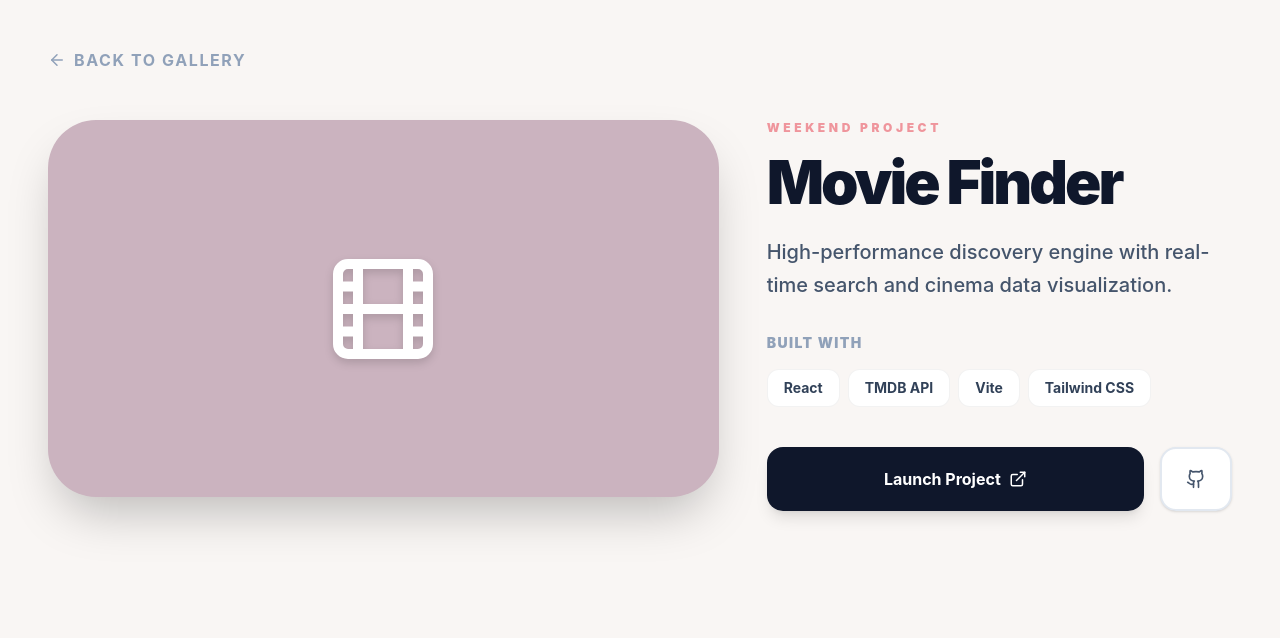
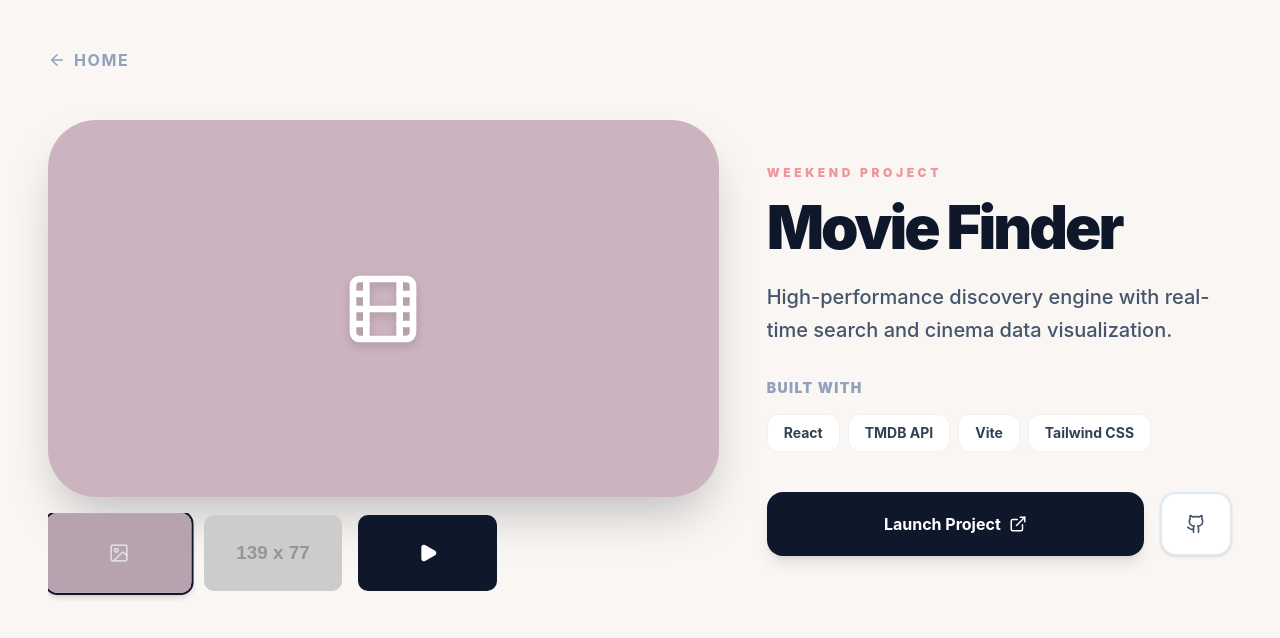
Before and after one commit to sadzebra/portfolio-web, a Next.js app: page / in a window 1280 px wide. Both pictures are taken after a click on the element "MOVIE FINDER". Shown: the top 638 px of the page. Built offline with nearby package versions, Linux system fonts and the light colour scheme.

Commit message:
Added a basic image gallery ready to add some screenshots

```diff
--- a/src/components/PortfolioMain.tsx
+++ b/src/components/PortfolioMain.tsx
@@ -35,11 +35,11 @@ export default function App() {
   const [activeModal, setActiveModal] = useState(null);
 
   const weekendProjects = [
-    { id: "whiteboard", title: "Collaborative Whiteboard", description: "Real-time shared drawing space using optimistic UI updates and sub-50ms WebSocket broadcast architecture.", icon: Edit3, color: "bg-[#95ADB6]", tags: ["Socket.io", "Canvas API", "React", "Node.js"], live: "#", repo: "https://github.com/sadzebra/collaborative-whiteboard" },
-    { id: "movie-finder", title: "Movie Finder", description: "High-performance discovery engine with real-time search and cinema data visualization.", icon: Film, color: "bg-[#CBB3BF]", tags: ["React", "TMDB API", "Vite", "Tailwind CSS"], live: "#", repo: "https://github.com/sadzebra/movies-finder" },
-    { id: "roaster", title: "Code Roaster", description: "AI-powered feedback engine using Google's Gemini API and custom persona engineering.", icon: Coffee, color: "bg-[#EF959C]", tags: ["Gemini API", "Prompt Engineering", "Express", "Docker"], live: "#", repo: "https://github.com/sadzebra/roasted-code" },
-    { id: "lab-4", title: "System Monitor", description: "Real-time dashboard for cloud infrastructure monitoring and alerting.", icon: Binary, color: "bg-[#8DA1B9]", tags: ["Go", "gRPC", "Prometheus"], live: "#", repo: "#" },
-    { id: "lab-5", title: "Logic Flow", description: "A visual programming environment for automated workflow generation.", icon: Box, color: "bg-[#DBC7BE]", tags: ["React Flow", "Zustand", "Node.js"], live: "#", repo: "#" }
+    { id: "whiteboard", title: "Collaborative Whiteboard", description: "Real-time shared drawing space using optimistic UI updates and sub-50ms WebSocket broadcast architecture.", icon: Edit3, color: "bg-[#95ADB6]", tags: ["Socket.io", "Canvas API", "React", "Node.js"], live: "#", repo: "https://github.com/sadzebra/collaborative-whiteboard", gallery: [{ type: 'icon', icon: Edit3 }, { type: 'image', url: 'https://placehold.co/139x77' }, { type: 'video', url: '#' }] },
+    { id: "movie-finder", title: "Movie Finder", description: "High-performance discovery engine with real-time search and cinema data visualization.", icon: Film, color: "bg-[#CBB3BF]", tags: ["React", "TMDB API", "Vite", "Tailwind CSS"], live: "#", repo: "https://github.com/sadzebra/movies-finder", gallery: [{ type: 'icon', icon: Edit3 }, { type: 'image', url: 'https://placehold.co/139x77' }, { type: 'video', url: '#' }] },
+    { id: "roaster", title: "Code Roaster", description: "AI-powered feedback engine using Google's Gemini API and custom persona engineering.", icon: Coffee, color: "bg-[#EF959C]", tags: ["Gemini API", "Prompt Engineering", "Express", "Docker"], live: "#", repo: "https://github.com/sadzebra/roasted-code", gallery: [{ type: 'icon', icon: Edit3 }, { type: 'image', url: 'https://placehold.co/139x77' }, { type: 'video', url: '#' }] },
+    { id: "lab-4", title: "System Monitor", description: "Real-time dashboard for cloud infrastructure monitoring and alerting.", icon: Binary, color: "bg-[#8DA1B9]", tags: ["Go", "gRPC", "Prometheus"], live: "#", repo: "#", gallery: [{ type: 'icon', icon: Edit3 }, { type: 'image', url: 'https://placehold.co/139x77' }, { type: 'video', url: '#' }] },
+    { id: "lab-5", title: "Logic Flow", description: "A visual programming environment for automated workflow generation.", icon: Box, color: "bg-[#DBC7BE]", tags: ["React Flow", "Zustand", "Node.js"], live: "#", repo: "#", gallery: [{ type: 'icon', icon: Edit3 }, { type: 'image', url: 'https://placehold.co/139x77' }, { type: 'video', url: '#' }] }
   ];
 
   const clientProjects = [
--- a/src/components/ProjectDetail.tsx
+++ b/src/components/ProjectDetail.tsx
@@ -1,10 +1,16 @@
+"use client"
+import { useState } from 'react';
 import {
   Github,
   ExternalLink,
-  ArrowLeft
+  ArrowLeft,
+  ImageIcon,
+  Play
 } from 'lucide-react';
 
 const ProjectDetail = ({ project, onBack }) => {
+  const galleryItems = project.gallery || [{ type: 'icon', icon: project.icon }];
+  const [activeMedia, setActiveMedia] = useState(galleryItems[0]);
   return (
     <div className="min-h-screen bg-[#F9F6F4] p-4 md:p-12 animate-in fade-in slide-in-from-bottom-4 duration-700">
       <button
@@ -12,15 +18,50 @@ const ProjectDetail = ({ project, onBack }) => {
         className="mb-12 flex items-center gap-2 font-bold uppercase tracking-widest text-slate-400 hover:text-slate-900 transition-colors group"
       >
         <ArrowLeft size={18} className="group-hover:-translate-x-1 transition-transform" />
-        Back to Gallery
+        Home
       </button>
 
       <div className="grid grid-cols-1 lg:grid-cols-12 gap-12">
         <div className="lg:col-span-7">
-          <div className={`aspect-video w-full rounded-[3rem] ${project.color} flex items-center justify-center p-12 shadow-2xl`}>
-            <project.icon size={120} className="text-white drop-shadow-lg" />
+          <div className={`aspect-video w-full rounded-[3rem] ${project.color} flex items-center justify-center p-12 shadow-2xl mb-4`}>
+            {activeMedia.type === 'image' ? (
+              <img
+                src={activeMedia.url}
+                alt="Project screenshot"
+                className="w-full h-full object-cover"
+              />
+            ) : (
+              <project.icon size={80} className="text-white drop-shadow-lg" />
+            )}
           </div>
+          <div className="flex gap-3 overflow-x-auto pb-2 scrollbar-hide">
+            {galleryItems.map((item, idx) => (
+              <button
+                key={idx}
+                onClick={() => setActiveMedia(item)}
+                className={`relative h-20 aspect-video rounded-xl overflow-hidden shrink-0 border-2 transition-all
+                ${activeMedia === item ? 'border-slate-900 scale-105 shadow-md' : 'border-transparent hover:border-slate-300'}`}
+              >
+                {item.type === 'video' ? (
+                  <div className="w-full h-full bg-slate-900 flex items-center justify-center text-white">
+                    <Play size={20} fill="currentColor" />
+                  </div>
+                ) : item.type === 'image' ? (
+                  <img src={item.url} className="w-full h-full object-cover" alt="" />
+                ) : (
+                  <div className={`w-full h-full ${project.color} flex items-center justify-center text-white/80`}>
+                    <ImageIcon size={20} />
+                  </div>
+                )}
+                {activeMedia === item && (
+                  <div className="absolute inset-0 bg-slate-900/10 pointer-events-none" />
+                )}
+              </button>
+            ))}
+          </div>
+
         </div>
+
 
         <div className="lg:col-span-5 flex flex-col justify-center">
           <span className="text-xs font-black uppercase tracking-[0.3em] text-[#EF959C] mb-4">Weekend Project</span>
```
